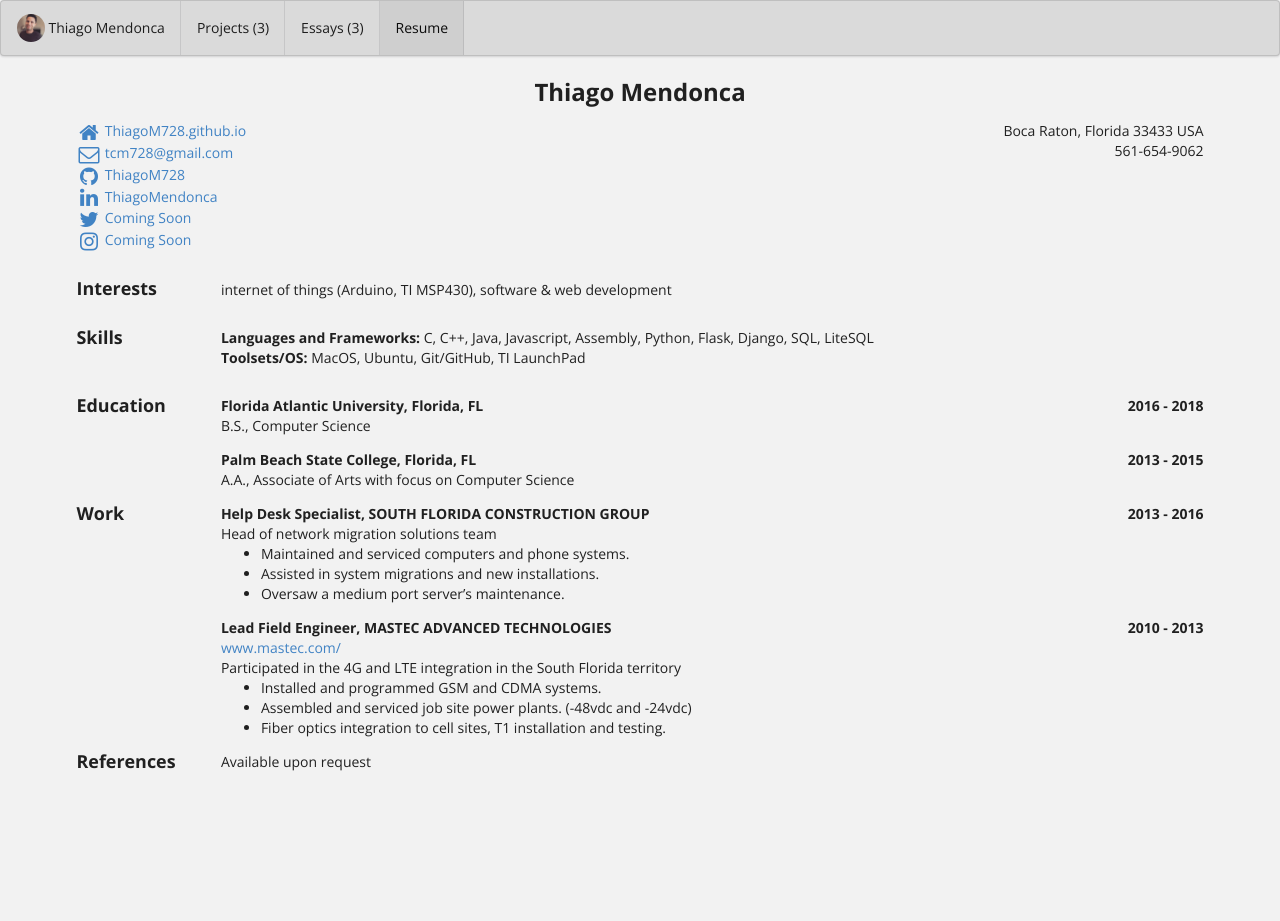
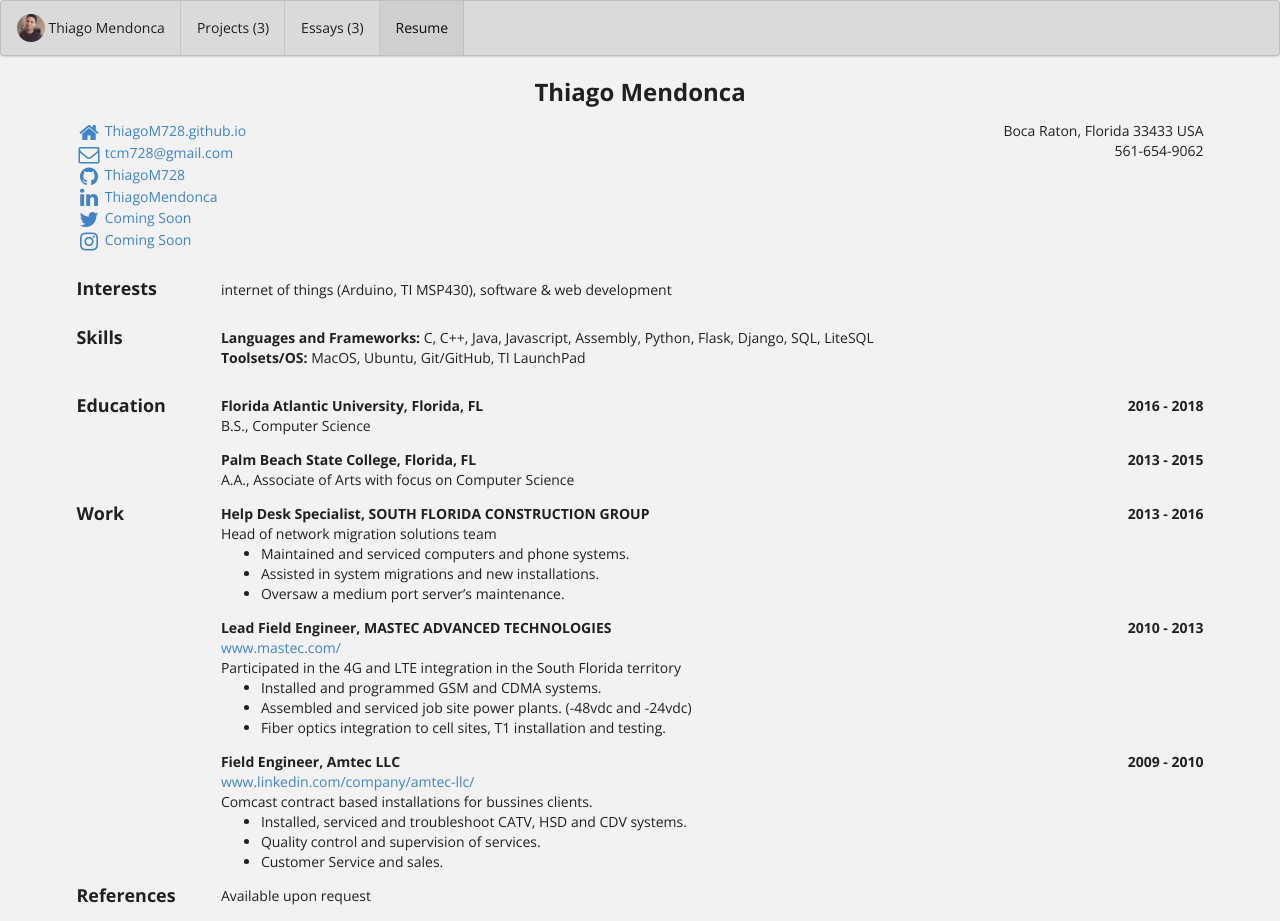
Before and after one commit to ThiagoM728/ThiagoM728.github.io, a Jekyll site: the page built from bio/index.html, in a window 1280 px wide. Built offline with Jekyll 4.4.1, drawn with Linux system fonts in a browser that asks for light colours; before the commit the page ends 900 px from its top, so only the background shows below that.

Commit message:
Update bio.json

```diff
--- a/_data/bio.json
+++ b/_data/bio.json
@@ -127,6 +127,19 @@
         "Assembled and serviced job site power plants. (-48vdc and -24vdc)",
         "Fiber optics integration to cell sites, T1 installation and testing."
       ]
+    },
+    {
+      "company": "Amtec LLC",
+      "position": "Field Engineer",
+      "website": "https://www.linkedin.com/company/amtec-llc/",
+      "startDate": "2009",
+      "endDate": "2010",
+      "summary": "Comcast contract based installations for bussines clients.",
+      "highlights": [
+        "Installed, serviced and troubleshoot CATV, HSD and CDV systems.",
+        "Quality control and supervision of services.",
+        "Customer Service and sales."
+      ]
     }
   ],
   "references": [
```
